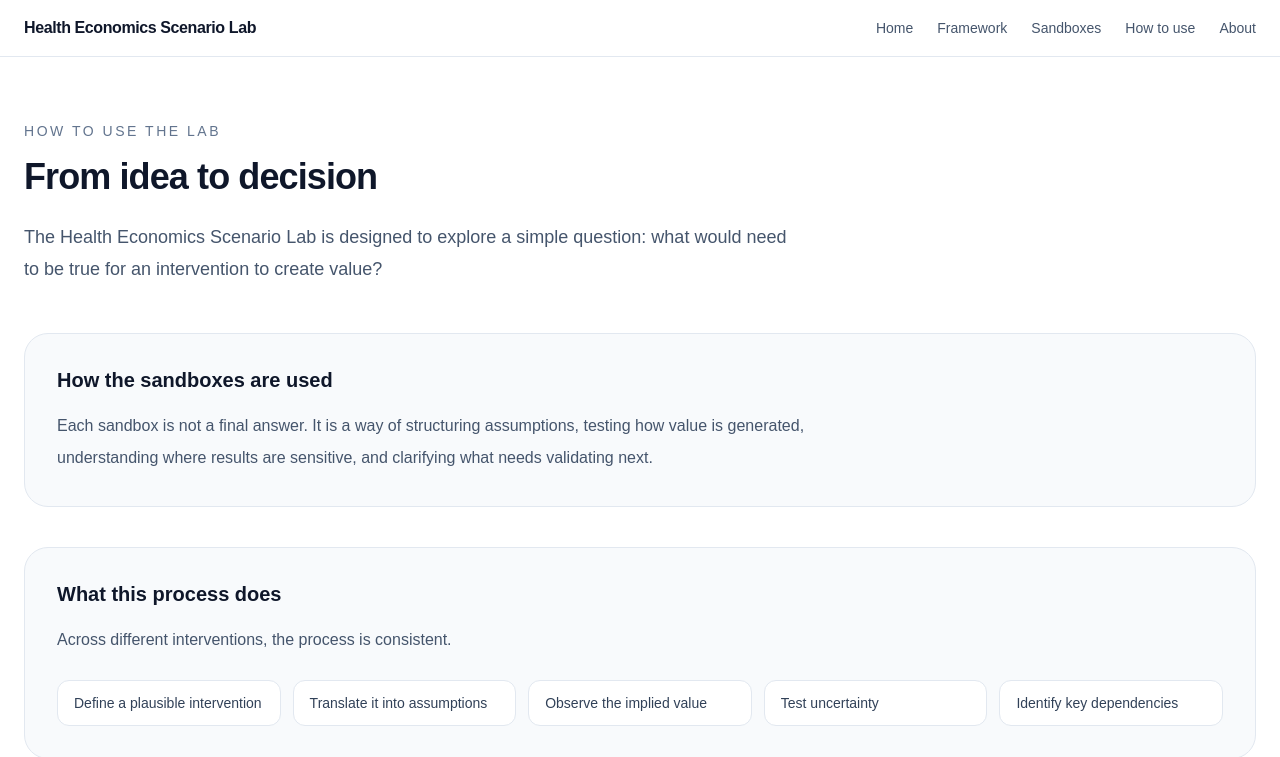
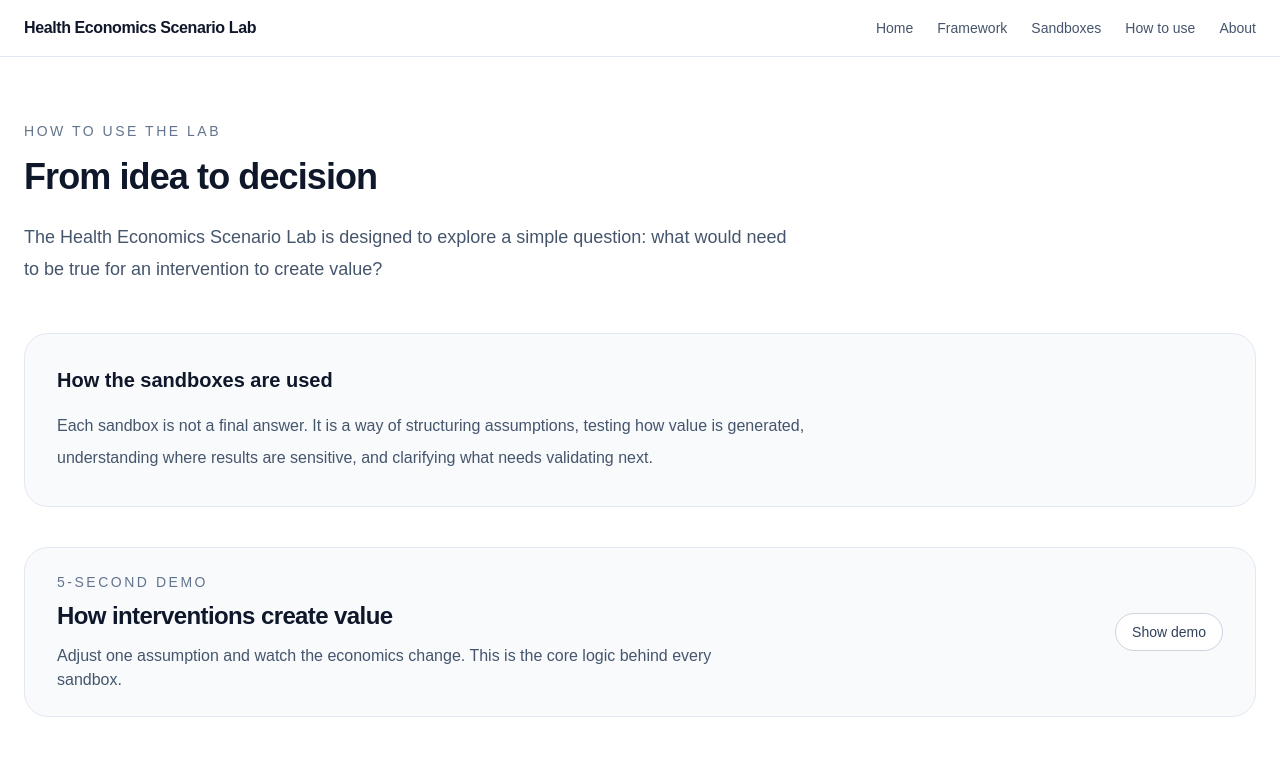
Before and after one commit to olivercareyncl/health-economics-scenario-lab, a Next.js app in the folder site/: page /how-to-use in a window 1280 px wide. Shown: the top 757 px of the page. Built offline with nearby package versions, Linux system fonts and the light colour scheme.

Commit message:
Update page.tsx

```diff
--- a/site/src/app/how-to-use/page.tsx
+++ b/site/src/app/how-to-use/page.tsx
@@ -1,4 +1,5 @@
 import Link from "next/link";
+import DemoSlider from "@/components/demo-slider";
 
 export default function HowToUsePage() {
   return (
@@ -24,6 +25,8 @@ export default function HowToUsePage() {
             results are sensitive, and clarifying what needs validating next.
           </p>
         </section>
+
+        <DemoSlider />
 
         <section className="rounded-3xl border border-slate-200 bg-slate-50 p-8">
           <h2 className="text-xl font-semibold">What this process does</h2>
```
